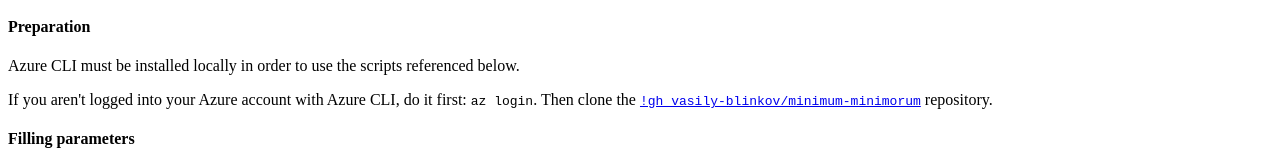
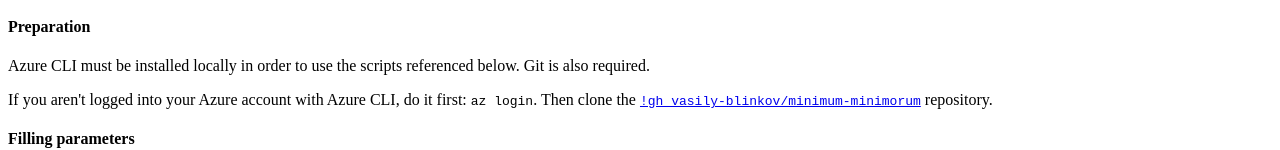
Before and after one commit to vasily-blinkov/minimum-minimorum, a plain HTML site: page index.html in a window 1280 px wide. Shown: the part 255-405 px from the top of the page. Drawn offline with Linux system fonts and the light colour scheme.

Commit message:
Require Git

```diff
--- a/index.html
+++ b/index.html
@@ -28,6 +28,7 @@
         <h4>Preparation</h4>
         <p>
             Azure CLI must be installed locally in order to use the scripts referenced below.
+            Git is also required.
         </p>
         <p>
             If you aren't logged into your Azure account with Azure CLI, do it first:
```
